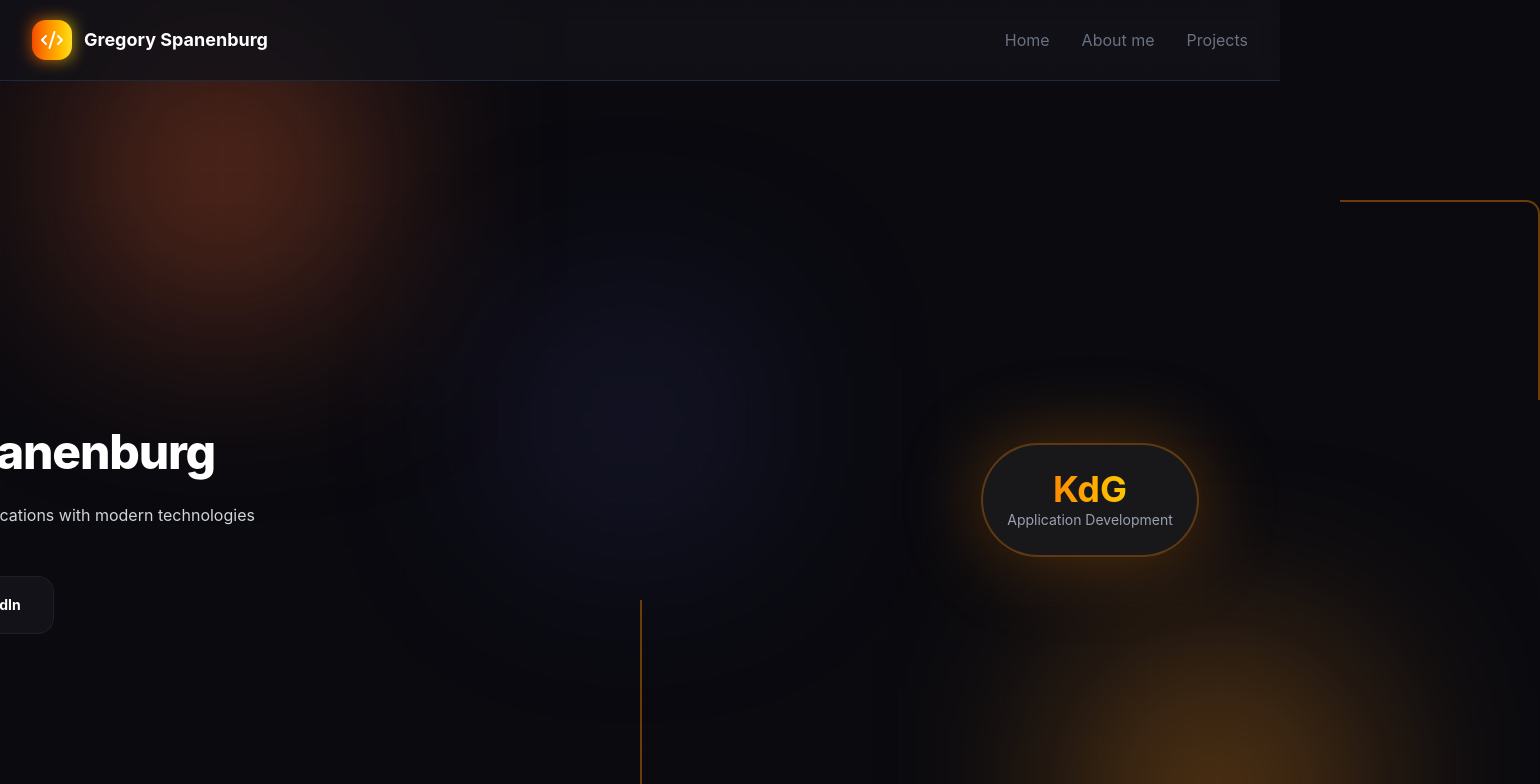
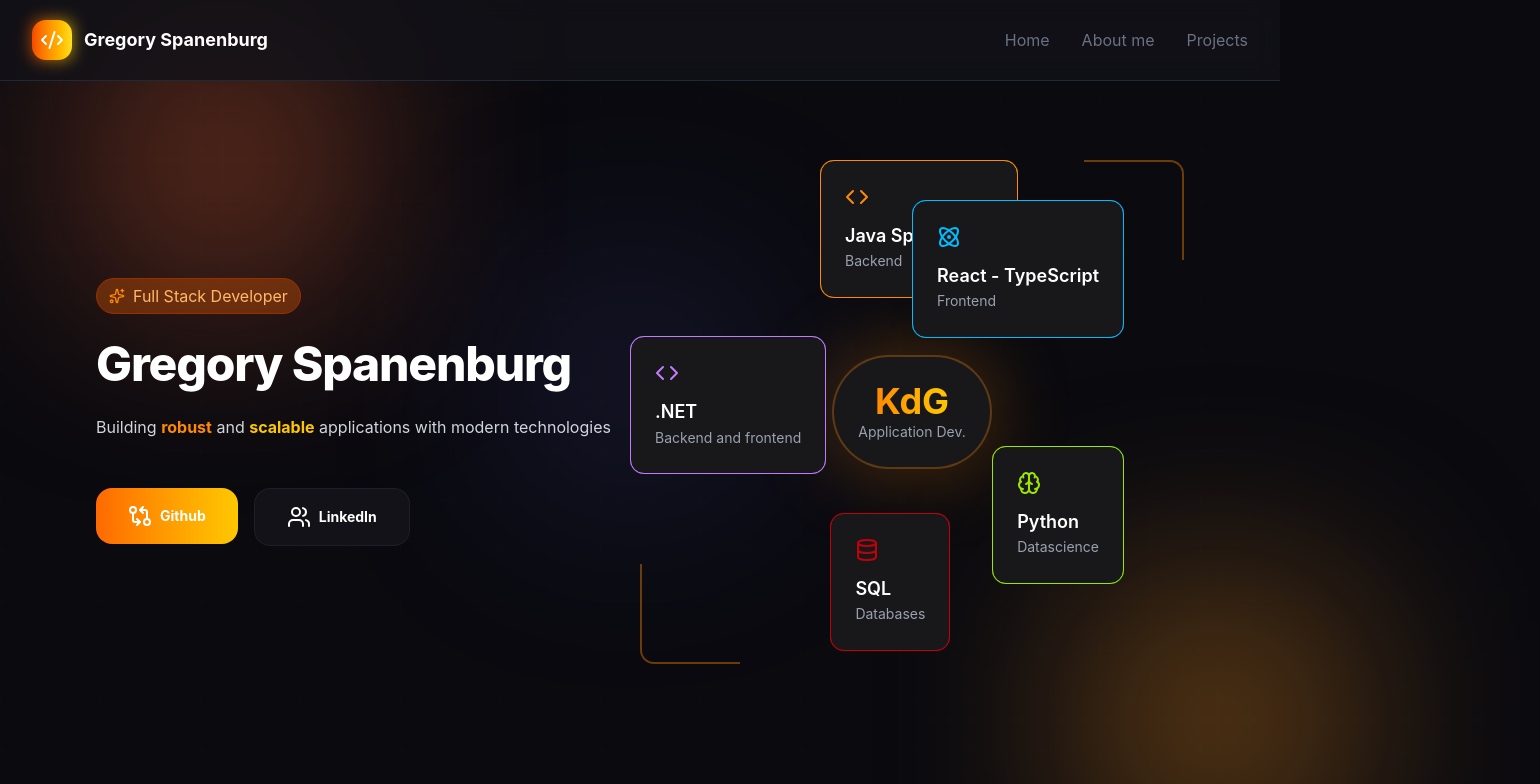
Before and after one commit to gregoryspanenburg-ux/portofolio, a React (Vite) app: page / in a window 1280 px wide. Shown: the top 784 px of the page, 1540 px wide, since content can reach past the window. Built offline with nearby package versions, Linux system fonts and the light colour scheme.

Commit message:
Added new component to home-page

```diff
--- a/src/components/home/hero/Hero.tsx
+++ b/src/components/home/hero/Hero.tsx
@@ -1,25 +1,26 @@
-import {Code, Database, GitCompareArrows, Sparkles, Users} from "lucide-react"
+import {Atom, Brain, Code, Database, GitCompareArrows, Sparkles, Users} from "lucide-react"
 import { CodePill } from "@/components/home/hero/CodePill.tsx"
 import {LinkPill} from "@/components/home/hero/LinkPill.tsx";
 import {TitlePill} from "@/components/home/TitlePill.tsx";
+import {TechnologyCard} from "@/components/home/hero/TechnologyCard.tsx";
 
 export function Hero(){
     return(
-        <header className="pt-50 relative flex flex-col items-center justify-center">
+        <header className="pt-40 relative flex flex-col items-center justify-center">
             <span className="absolute top-1/9 left-1/9 size-[10em] bg-primary blur-[120px] animate-float"/>
             <span className="absolute top-4/9 left-4/9 size-[8em] bg-accent blur-[120px] animate-glow"/>
             <span className="absolute top-8/9 left-8/9 size-[10em] bg-secondary blur-[120px] animate-float"/>
 
-            <div className="relative z-10">
-                <div className="md:flex md:justify-between md:h-150 md:w-450">
-                    <div className="flex md:flex-1 flex-col items-center md:items-start justify-center">
+            <div className="relative z-10 md:w-full md:h-[70vh]">
+                <div className="md:flex md:justify-between md:h-[90%] md:mx-auto md:w-[85%]">
+                    <div className="flex md:flex-1 flex-col items-center lg:items-start justify-center">
                         <TitlePill className="animate-float" Icon={Sparkles} text={"Full Stack Developer"} />
                         <h1 className="text-3xl md:text-4xl lg:text-5xl mt-5">Gregory Spanenburg</h1>
-                        <p className="mt-5 w-90 md:w-full text-center md:text-left text-gray-300 ">Building <span className="font-bold text-orange-400">robust</span> and <span className="font-bold text-yellow-400">scalable</span> applications with modern technologies</p>
-                        <p className="mt-4 w-90 md:hidden text-center text-gray-500">
+                        <p className="mt-5 w-90 md:w-full text-center lg:text-left text-gray-300 ">Building <span className="font-bold text-orange-400">robust</span> and <span className="font-bold text-yellow-400">scalable</span> applications with modern technologies</p>
+                        <p className="mt-4 w-90 lg:hidden text-center text-gray-500">
                             Specialized in Java Spring Boot, .NET, Node.js, with a particular passion for React applications
                         </p>
-                        <div className="mt-12 flex flex-wrap gap-2 sm:gap-4 md:hidden">
+                        <div className="mt-12 flex flex-wrap gap-2 sm:gap-4 lg:hidden">
                             <CodePill Icon={Code} color="text-orange-400" programLanguage="Java Spring Boot"/>
                             <CodePill Icon={Database} color="text-yellow-400" programLanguage="Node.js"/>
                             <CodePill Icon={Code} color="text-purple-400" programLanguage=".NET"/>
@@ -29,20 +30,68 @@ export function Hero(){
                             <LinkPill Icon={Users} name={"LinkedIn"} linkTo="https://www.linkedin.com/in/gregory-spanenburg-664b8b1a8/"/>
                         </div>
                     </div>
-                    <div className="relative hidden md:flex items-center justify-center flex-1">
-                        <div className="absolute top-0 right-0 w-50 h-50 border-r-2 border-t-2 rounded-tr-xl border-orange-400/40"/>
-                        <div className="absolute bottom-0 left-0 w-50 h-50 border-l-2 border-b-2 rounded-bl-xl border-orange-400/40"/>
+                    <div className="relative hidden lg:flex items-center justify-center flex-1">
+                        <div className="absolute top-0 right-0 w-25 h-25 border-r-2 border-t-2 rounded-tr-xl border-orange-400/40"/>
+                        <div className="absolute bottom-0 left-0 w-25 h-25 border-l-2 border-b-2 rounded-bl-xl border-orange-400/40"/>
 
-                        <div className="relative group">
+                        <div className="z-9 relative group">
                             <div className="relative z-10 flex flex-col p-6 rounded-full border-2 border-orange-400/30 items-center justify-center bg-zinc-900">
                                 <div className="text-4xl font-bold bg-gradient-to-r from-orange-400 to-yellow-400 bg-clip-text text-transparent select-none">KdG</div>
-                                <p className="text-sm text-gray-400 select-none">Application Development</p>
+                                <p className="text-sm text-gray-400 select-none">Application Dev.</p>
                             </div>
                             <div className="absolute inset-0 bg-orange-400/30 blur-2xl rounded-full group-hover:bg-orange-400/50 transition duration-300"></div>
                         </div>
 
 
+                        <TechnologyCard
+                            locationStyling={"top-0 left-45"}
+                            borderColorStyling={"border-orange-400"}
+                            Icon={Code}
+                            iconStyling={"text-orange-400"}
+                            shadowColorStyling={"from-orange-400/80 to-yellow-400/80"}
+                            technology={"Java Spring Boot"}
+                            description={"Backend"}
+                        />
 
+                        <TechnologyCard
+                            locationStyling={"top-[35%] left-[-10px]"}
+                            borderColorStyling={"border-purple-400"}
+                            Icon={Code}
+                            iconStyling={"text-purple-400"}
+                            shadowColorStyling={"from-purple-400/80 to-violet-400/80"}
+                            technology={".NET"}
+                            description={"Backend and frontend"}
+                        />
+
+                        <TechnologyCard
+                            locationStyling={"top-[70%] left-[35%]"}
+                            borderColorStyling={"border-red-700"}
+                            Icon={Database}
+                            iconStyling={"text-red-700"}
+                            shadowColorStyling={"from-red-700/80 to-rose-700/80"}
+                            technology={"SQL"}
+                            description={"Databases"}
+                        />
+
+                        <TechnologyCard
+                            locationStyling={"top-10 right-15"}
+                            borderColorStyling={"border-sky-400"}
+                            Icon={Atom}
+                            iconStyling={"text-sky-400"}
+                            shadowColorStyling={"from-sky-400/80 to-indigo-400/80"}
+                            technology={"React - TypeScript"}
+                            description={"Frontend"}
+                        />
+
+                        <TechnologyCard
+                            locationStyling={"bottom-20 right-15"}
+                            borderColorStyling={"border-lime-400"}
+                            Icon={Brain}
+                            iconStyling={"text-lime-400"}
+                            shadowColorStyling={"from-lime-400/80 to-green-400/80"}
+                            technology={"Python"}
+                            description={"Datascience"}
+                        />
                     </div>
                 </div>
 
--- /dev/null
+++ b/src/components/home/hero/TechnologyCard.tsx
@@ -0,0 +1,26 @@
+
+
+interface TechnologyProps {
+    className?: string
+    locationStyling: string
+    borderColorStyling: string
+    Icon: React.ElementType
+    iconStyling: string
+    shadowColorStyling: string
+    technology: string
+    description: string
+}
+
+
+export function TechnologyCard( {className, locationStyling,borderColorStyling, Icon, iconStyling, shadowColorStyling, technology, description} : TechnologyProps ){
+    return (
+        <div className={`z-10 absolute ${locationStyling} group ${className}`}>
+            <div className={`relative z-10 flex flex-col bg-zinc-900 border-1 rounded-xl ${borderColorStyling} p-6 group-hover:scale-105 transition duration-300`}>
+                <Icon className={iconStyling}/>
+                <p className="mt-3 text-lg font-semibold select-none">{technology}</p>
+                <p className="text-sm text-gray-400 select-none">{description}</p>
+            </div>
+            <div className={`absolute inset-0 rounded-xl bg-gradient-to-r ${shadowColorStyling} group-hover:blur-xl transition duration-500`}></div>
+        </div>
+    )
+}
```
